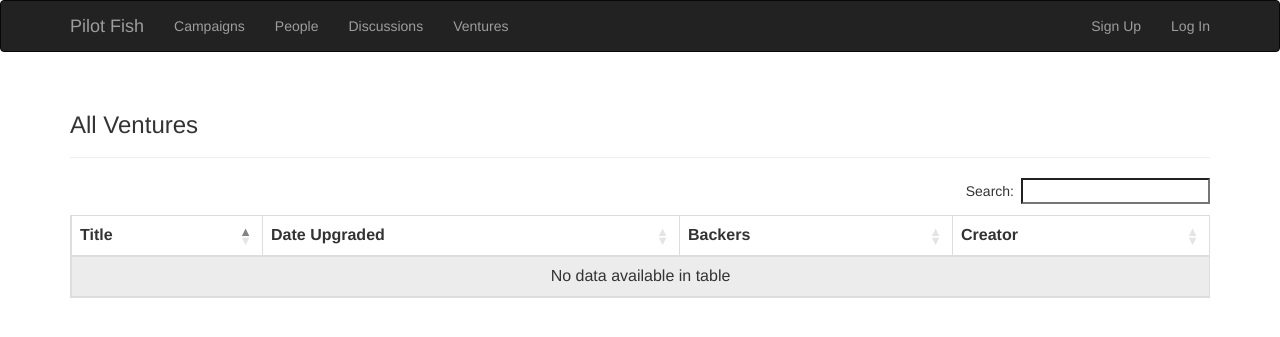
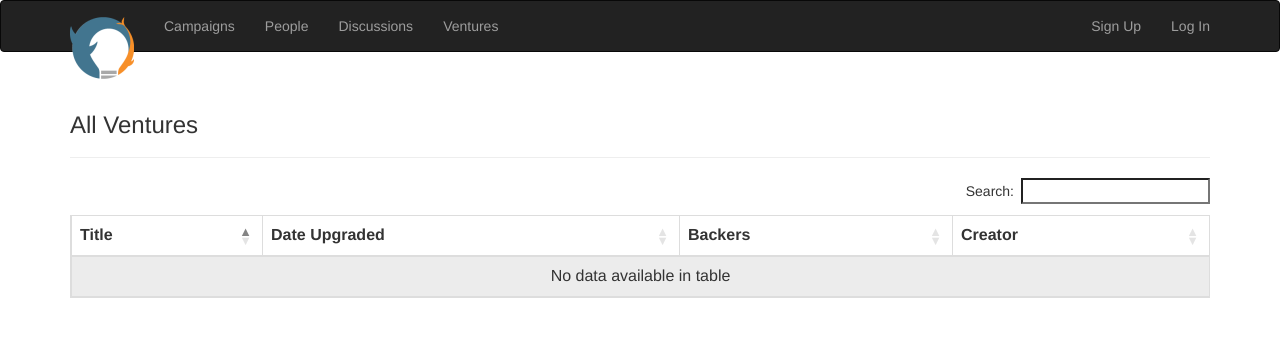
Before and after one commit to BallisticSeaChicken/pilot_fish, a Flask app: page /ventures/ in a window 1280 px wide. Shown: the top 337 px of the page. Run offline with Flask 2, Linux system fonts and the light colour scheme; data that the repository does not hold is empty; some libraries are stand-ins or nearby versions.

Commit message:
Weird (cool?) looking icon

```diff
--- a/templates/base.html
+++ b/templates/base.html
@@ -23,16 +23,14 @@
 		  {% endif %}
 		{% endwith %}
 		<div class="navbar navbar-default navbar-inverse" role="navigation" id = "navBar">
-			<div class = "container container-fluid">
-				<div>
-					<a class="navbar-brand" href="/home">Pilot Fish</a>
+			<div class = "container">
+				<a class="navbar-brand" href="/home"><img src="{{ url_for('static', filename='tool_bar_logo.ico') }} " height = "64" width = "64"></a>
 				<ul class="nav navbar-nav">
 					<li><a href="/campaigns">Campaigns</a></li>
 					<li><a href="/persons">People</a></li>
 					<li><a href="/discussions">Discussions</a></li>
 					<li><a href="/ventures">Ventures</a></li>
 				</ul>
-				</div>
 				<div class = "header">
 					<ul class="nav navbar-nav navbar-right">
 					{% if not g.user.is_authenticated() %}
@@ -46,7 +44,7 @@
 				</div>
 			</div>
 		</div>
-		<div class = "container container-fluid">
+		<div class = "container">
 			{% block content %}{% endblock %}
 		</div>
 	</body>
--- a/templates/discussions_all.html
+++ b/templates/discussions_all.html
@@ -1,6 +1,7 @@
 {% extends "base.html" %}
 
 {% block content %}
+<div class="page-header page-header NormalCharacterStyle2">Discussions</div>
 <div class="panel-group" id="accordion">
 	{% for instance in challenges %}
 	<div class="panel panel-default">
```
Also changed, not shown: static/tool_bar_logo.ico (added). Lines whose indentation alone changed are shown as unchanged.
